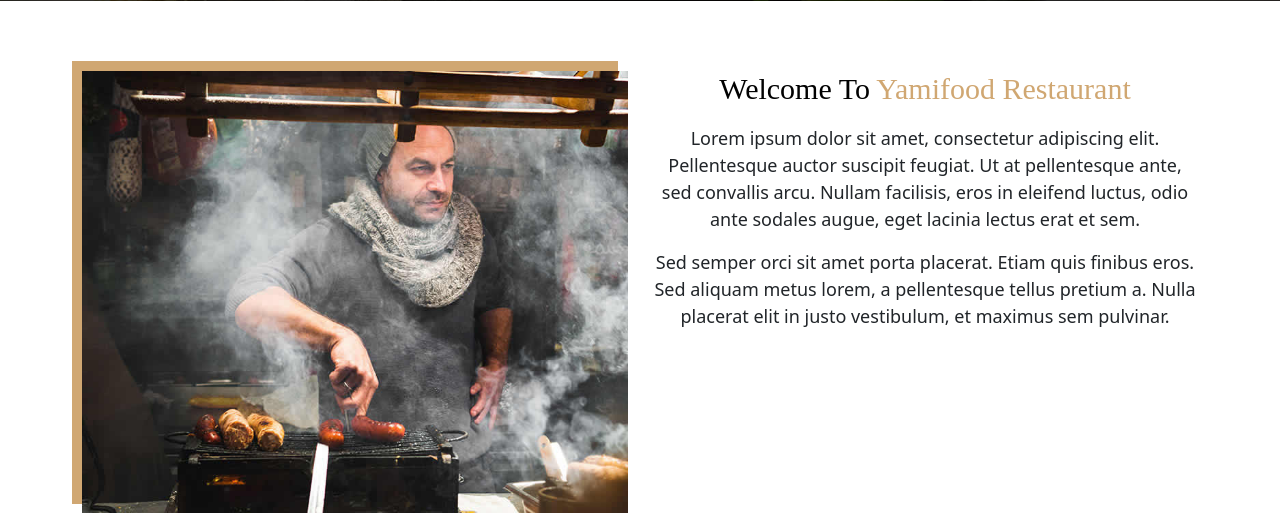
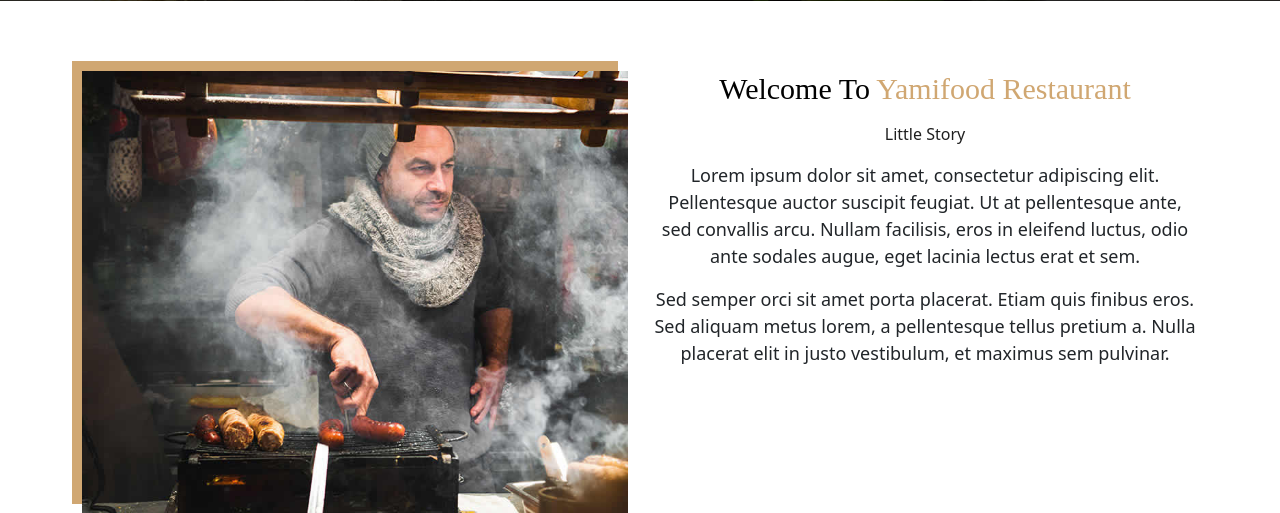
Before and after one commit to MaryamNadeali/restaurant_project, a Django app: page /about/ in a window 1280 px wide. Shown: the part 453-966 px from the top of the page. Run offline with Django 3.2, Linux system fonts and the light colour scheme; parts of the project's set-up code (start-up, migrations or seed data) failed here and were passed over; some libraries are stand-ins or nearby versions; some web fonts are replaced.

Commit message:
change about.html

```diff
--- a/about/templates/about/about.html
+++ b/about/templates/about/about.html
@@ -24,6 +24,7 @@
                 <div class="col-lg-6 col-md-6 text-center">
                     <div class="inner-column">
                         <h1>Welcome To <span>Yamifood Restaurant</span></h1>
+                        <h4> Little Story</h4>
                         <p>Lorem ipsum dolor sit amet, consectetur adipiscing elit. Pellentesque auctor suscipit feugiat. Ut at pellentesque ante, sed convallis arcu. Nullam facilisis, eros in eleifend luctus, odio ante sodales augue, eget lacinia lectus erat et sem. </p>
                         <p>Sed semper orci sit amet porta placerat. Etiam quis finibus eros. Sed aliquam metus lorem, a pellentesque tellus pretium a. Nulla placerat elit in justo vestibulum, et maximus sem pulvinar.</p>
                     </div>
```
